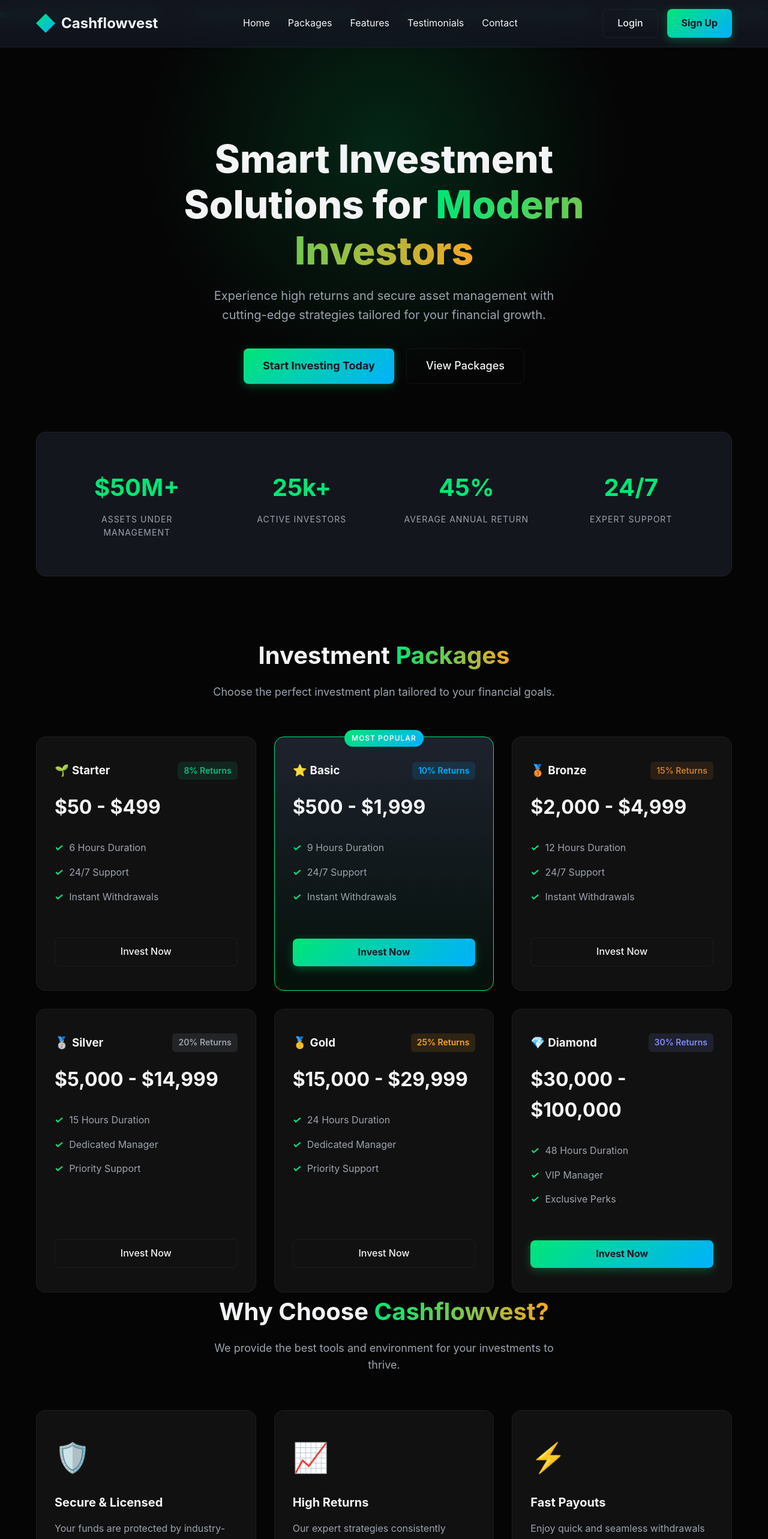
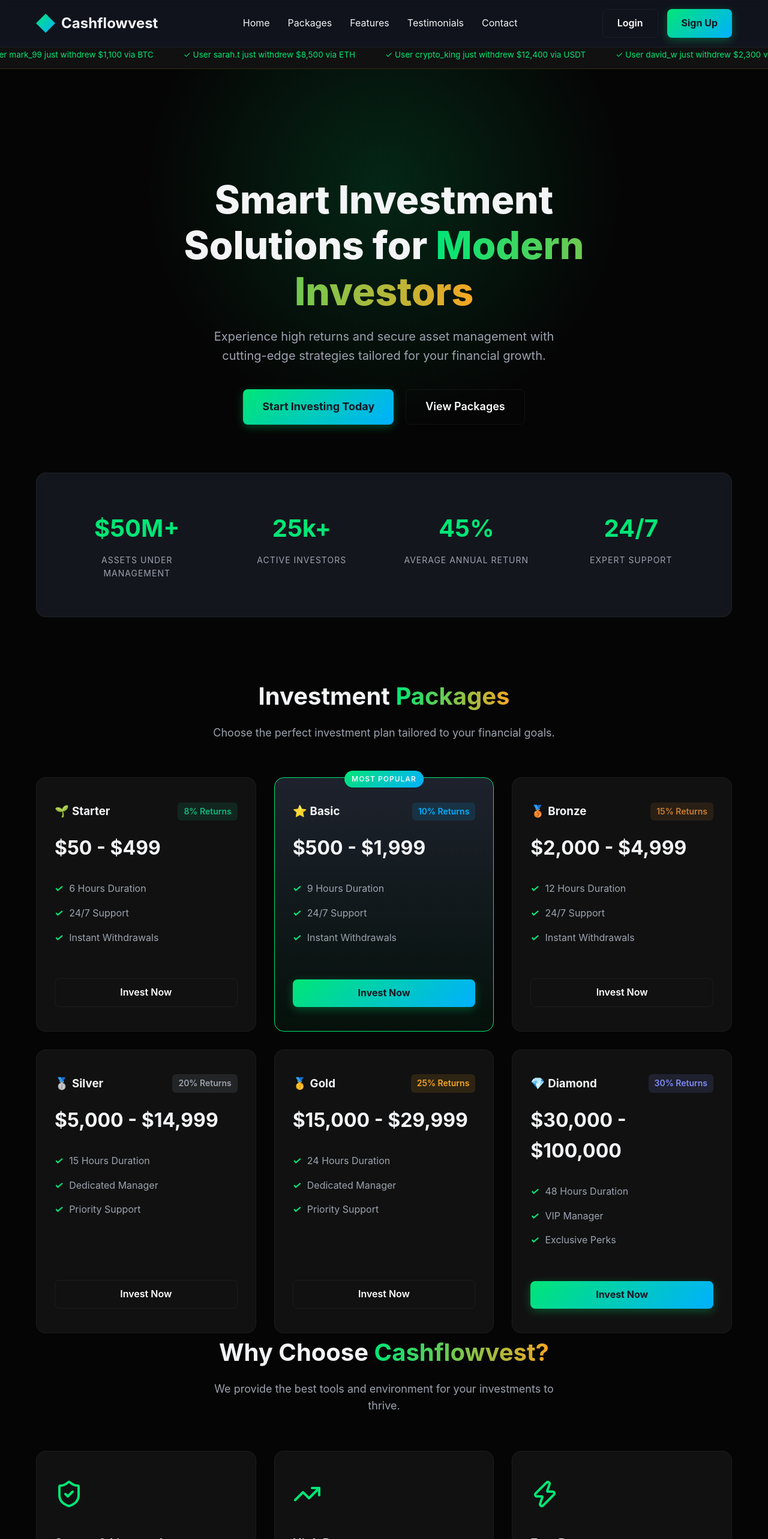
Before and after one commit to faithchepkiru98-wq/cashflowinvestments, a React (Vite) app: page / in a window 1280 px wide. Shown: the top 2566 px of the page at 60% size. Built offline with nearby package versions, Linux system fonts and the light colour scheme; no server answers.

Commit message:
style: implemented UI/UX audit fixes (better contrast, consistent lucide icons, fixed header blur and ticker layout)

```diff
--- a/package.json
+++ b/package.json
@@ -10,6 +10,7 @@
     "preview": "vite preview"
   },
   "dependencies": {
+    "lucide-react": "^1.21.0",
     "qrcode.react": "^4.2.0",
     "react": "^19.2.6",
     "react-dom": "^19.2.6",
--- a/src/index.css
+++ b/src/index.css
@@ -85,7 +85,8 @@ ul {
 
 .btn-outline {
     background: transparent;
-    color: var(--text-primary);
+    color: #ffffff;
+    font-weight: 600;
     border: 1px solid var(--border-color);
 }
 
@@ -464,6 +465,16 @@ ul {
     gap: 20px;
 }
 
+.cta-actions .btn-primary {
+    background: #ffffff;
+    color: #131722;
+    box-shadow: 0 4px 15px rgba(255, 255, 255, 0.2);
+}
+
+.cta-actions .btn-primary:hover {
+    box-shadow: 0 6px 20px rgba(255, 255, 255, 0.4);
+}
+
 .cta-actions .btn-outline {
     border-color: white;
     color: white;
@@ -489,7 +500,7 @@ ul {
 }
 
 .risk-disclosure p {
-    color: var(--text-secondary);
+    color: rgba(255, 255, 255, 0.85);
     font-size: 0.875rem;
     max-width: 800px;
     margin: 0 auto;
--- a/src/pages/Home.jsx
+++ b/src/pages/Home.jsx
@@ -2,6 +2,7 @@ import React, { useState, useEffect } from 'react';
 import { useNavigate } from 'react-router-dom';
 import PhoneInput from 'react-phone-number-input';
 import 'react-phone-number-input/style.css';
+import { ShieldCheck, TrendingUp, Zap, Users, BarChart3, Globe } from 'lucide-react';
 
 function Home() {
   const [isMobileMenuOpen, setIsMobileMenuOpen] = useState(false);
@@ -181,7 +182,9 @@ function Home() {
   return (
     <>
       <header className="navbar" style={{
-        background: isScrolled ? 'rgba(19, 23, 34, 0.95)' : 'rgba(19, 23, 34, 0.8)',
+        background: isScrolled ? 'rgba(10, 10, 10, 0.85)' : 'rgba(19, 23, 34, 0.8)',
+        backdropFilter: 'blur(10px)',
+        WebkitBackdropFilter: 'blur(10px)',
         boxShadow: isScrolled ? '0 4px 20px rgba(0, 0, 0, 0.5)' : 'none'
       }}>
         <div className="container nav-content">
@@ -424,7 +427,7 @@ function Home() {
 
       <main>
         {/* Live Payouts Ticker */}
-        <div style={{ background: '#111111', borderBottom: '1px solid #332d16', padding: '10px 0', overflow: 'hidden', whiteSpace: 'nowrap', display: 'flex' }}>
+        <div style={{ background: '#111111', borderBottom: '1px solid #332d16', padding: '10px 0', overflow: 'hidden', whiteSpace: 'nowrap', display: 'flex', marginTop: '68px' }}>
           <div style={{ display: 'inline-block', animation: 'scrollTicker 30s linear infinite' }}>
             <span style={{ color: '#00e676', marginRight: '50px', fontSize: '0.85rem' }}>✓ User alex*** just withdrew $4,250 via USDT</span>
             <span style={{ color: '#00e676', marginRight: '50px', fontSize: '0.85rem' }}>✓ User mark_99 just withdrew $1,100 via BTC</span>
@@ -581,32 +584,32 @@ function Home() {
             </div>
             <div className="features-grid">
               <div className="feature-card">
-                <div className="feature-icon">🛡️</div>
+                <div className="feature-icon"><ShieldCheck size={48} color="var(--accent-blue)" /></div>
                 <h3>Secure & Licensed</h3>
                 <p>Your funds are protected by industry-leading security protocols and full regulatory compliance.</p>
               </div>
               <div className="feature-card">
-                <div className="feature-icon">📈</div>
+                <div className="feature-icon"><TrendingUp size={48} color="var(--accent-blue)" /></div>
                 <h3>High Returns</h3>
                 <p>Our expert strategies consistently deliver above-average market returns for our investors.</p>
               </div>
               <div className="feature-card">
-                <div className="feature-icon">⚡</div>
+                <div className="feature-icon"><Zap size={48} color="var(--accent-blue)" /></div>
                 <h3>Fast Payouts</h3>
                 <p>Enjoy quick and seamless withdrawals directly to your preferred wallet or bank account.</p>
               </div>
               <div className="feature-card">
-                <div className="feature-icon">👥</div>
+                <div className="feature-icon"><Users size={48} color="var(--accent-blue)" /></div>
                 <h3>Expert Team</h3>
                 <p>A dedicated team of seasoned financial professionals working around the clock for you.</p>
               </div>
               <div className="feature-card">
-                <div className="feature-icon">📊</div>
+                <div className="feature-icon"><BarChart3 size={48} color="var(--accent-blue)" /></div>
                 <h3>Real-Time Analytics</h3>
                 <p>Monitor your portfolio performance 24/7 with our advanced real-time dashboard.</p>
               </div>
               <div className="feature-card">
-                <div className="feature-icon">🌍</div>
+                <div className="feature-icon"><Globe size={48} color="var(--accent-blue)" /></div>
                 <h3>Global Reach</h3>
                 <p>Accessible from anywhere in the world, breaking down geographical financial barriers.</p>
               </div>
@@ -621,7 +624,7 @@ function Home() {
             </div>
             <div className="testimonials-grid">
               <div className="testimonial-card">
-                <p className="quote">"BetaPrime has completely transformed how I manage my crypto portfolio. The returns are consistently impressive."</p>
+                <p className="quote">"Cashflowvest has completely transformed how I manage my crypto portfolio. The returns are consistently impressive."</p>
                 <div className="author">
                   <div className="avatar">ST</div>
                   <div>
```
Also changed, not shown: 1 other file (tests, documents, lock files or other folders).
